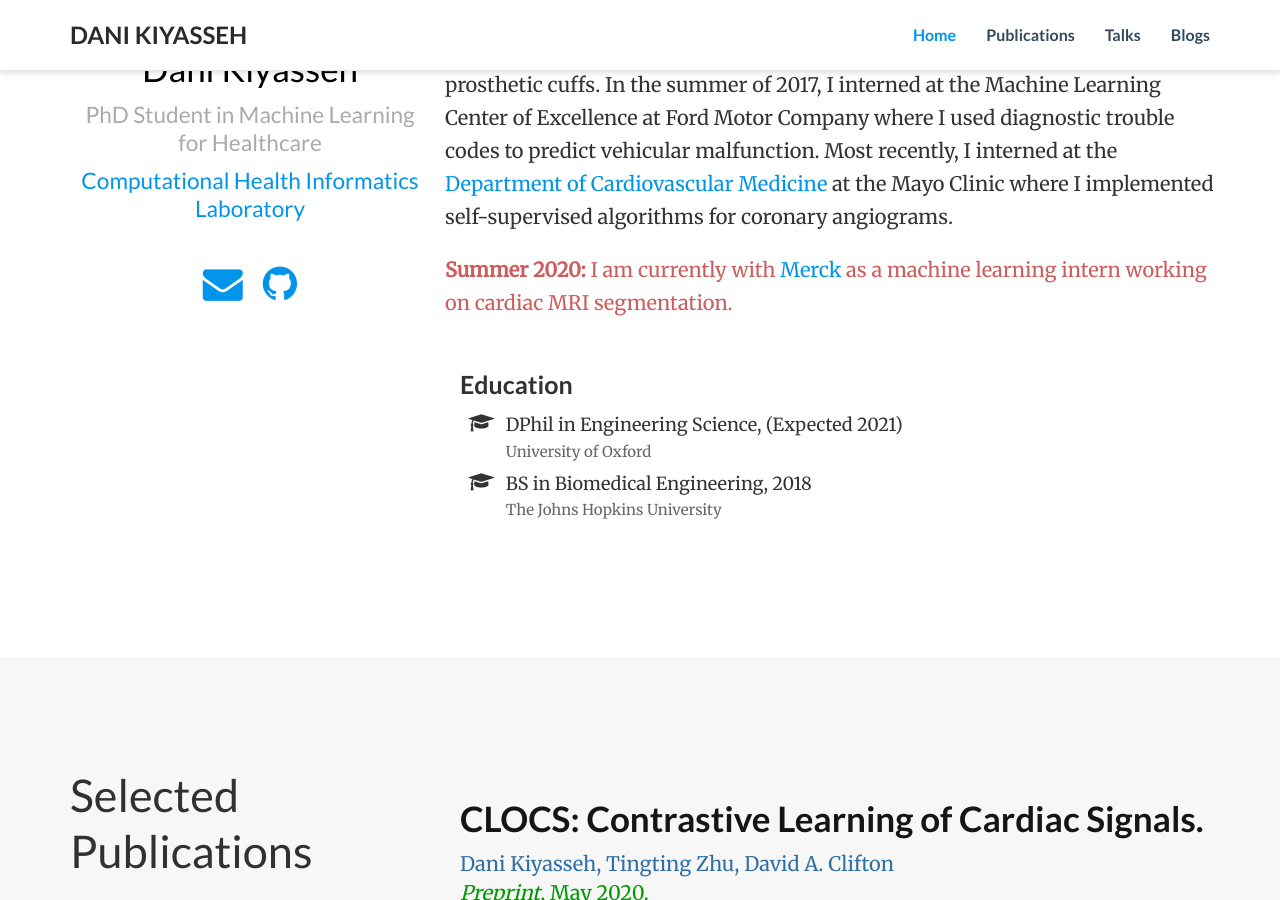
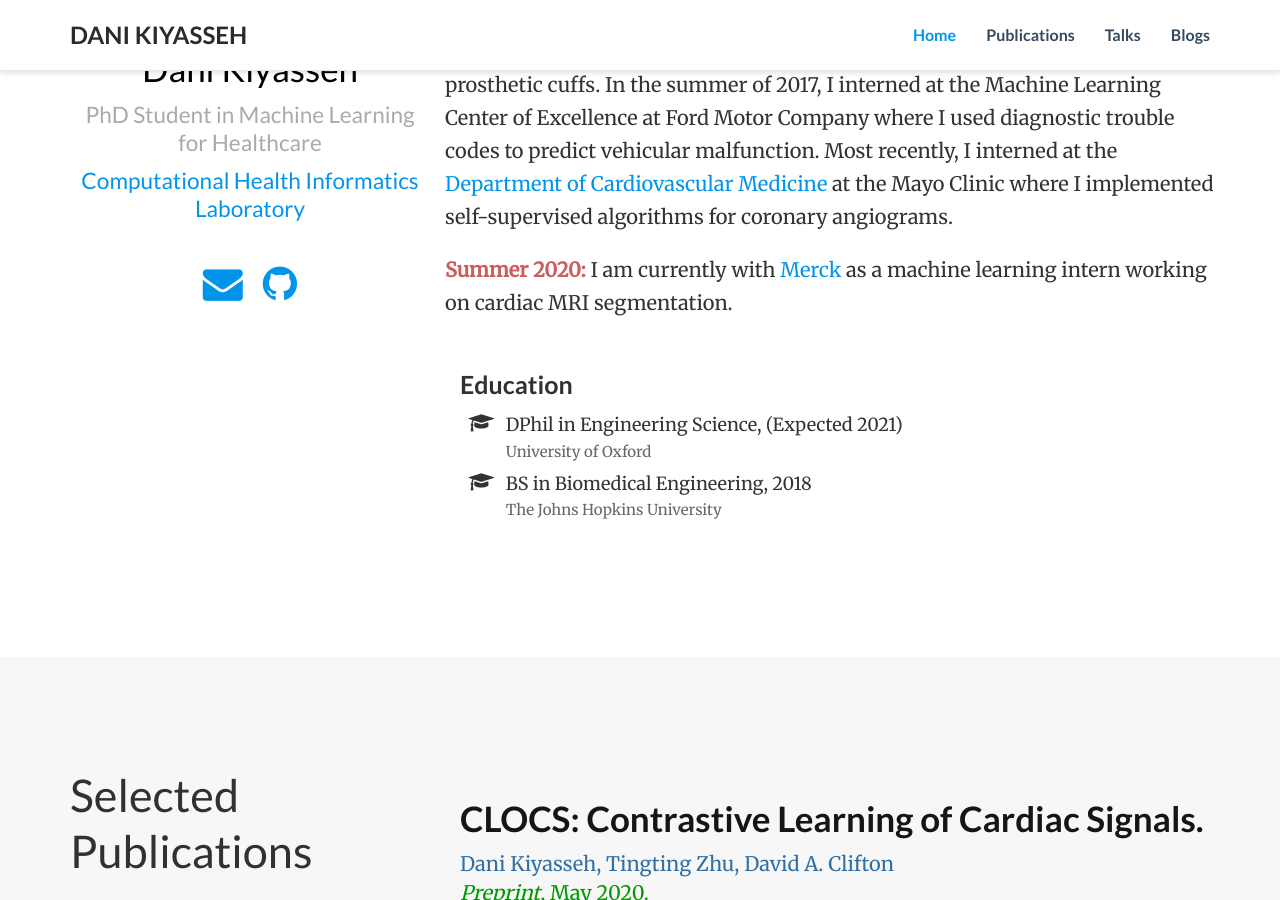
Before and after one commit to danikiyasseh/danikiyasseh.github.io, a Jekyll site: the page index.html, which Jekyll copies as it is, in a window 1280 px wide and 900 px high, scrolled down 324 px. Built offline with Jekyll 4.4.1, drawn with Linux system fonts in a browser that asks for light colours; nearby versions of some CDN libraries; a style sheet for code colours, icons or effects is not loaded.

Commit message:
Update index.html

```diff
--- a/index.html
+++ b/index.html
@@ -155,7 +155,7 @@ title: Dani Kiyasseh
 
 	<p>I have had the opportunity to work in diverse academic and industry settings. In the summer of 2016, I performed research at the <a href="http://www.imperial.ac.uk/msk-lab" target="_blank">Musculoskeletal Lab.</a>, at Imperial College London to identify pressure distributions within lower-limb prosthetic cuffs. In the summer of 2017, I interned at the Machine Learning Center of Excellence at Ford Motor Company where I used diagnostic trouble codes to predict vehicular malfunction. Most recently, I interned at the <a href="https://www.mayoclinic.org/departments-centers/cardiovascular-medicine/home/orc-20121930" target="_blank">Department of Cardiovascular Medicine</a> at the Mayo Clinic where I implemented self-supervised algorithms for coronary angiograms.</p>
 
-	<p style="color:#cd5c5c"> <strong>Summer 2020:</strong> I am currently with <a href="https://www.merck.com/index.html", target="_blank">Merck</a> as a machine learning intern working on cardiac MRI segmentation.</p>
+	<p> <strong> <span style="color:#cd5c5c">Summer 2020:</span> </strong> I am currently with <a href="https://www.merck.com/index.html", target="_blank">Merck</a> as a machine learning intern working on cardiac MRI segmentation.</p>
 
 <div class="row">
 
```
